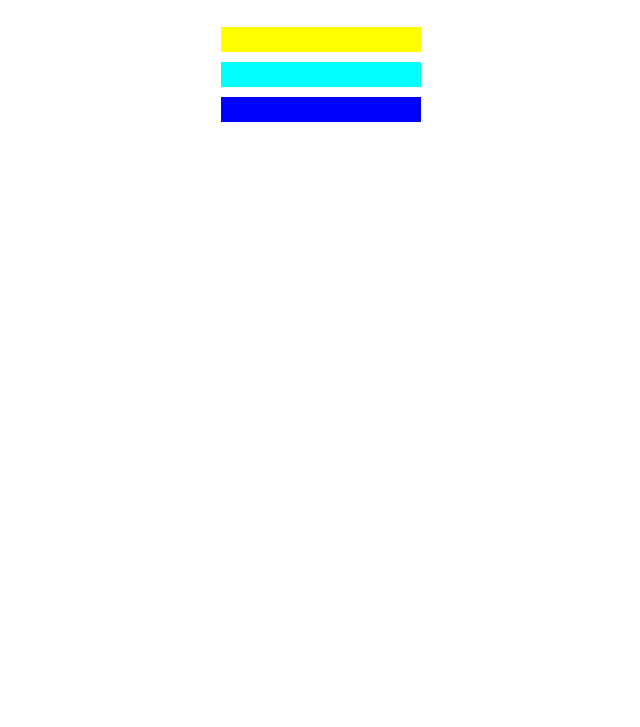
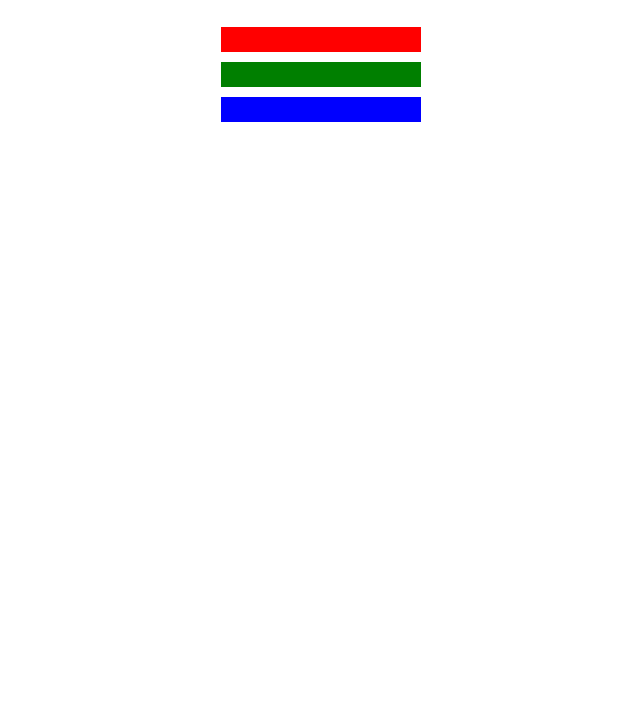
Before and after one commit to jeffvital/CSS-Color-Markers, a plain HTML site: page index.html in a window 1280 px wide. Shown: the part 73-800 px from the top of the page, without its empty margins (319-959 px from the left). Drawn offline with Linux system fonts and the light colour scheme.

Commit message:
learning about colors hsl, hex, gradient colors

```diff
--- a/index.html
+++ b/index.html
@@ -10,9 +10,9 @@
   <body>
     <h1>CSS Color Markers</h1>
     <div class="container">
-      <div class="marker one"></div>
-        <div class="marker two"></div>
-        <div class="marker three"></div>
+      <div class="marker red"></div>
+      <div class="marker green"></div>
+      <div class="marker blue"></div>
     </div>
   </body>
 </html>
--- a/styles.css
+++ b/styles.css
@@ -8,16 +8,16 @@ h1 {
   margin: 10px auto;
 }
 
-.one {
-  background-color: rgb(255, 255, 0);
+.red {
+  background: rgb(255, 0, 0);
 }
 
-.two {
-  background-color: rgb(0, 255, 255);
+.green {
+  background-color: #007F00;
 }
 
-.three {
-  background-color: rgb(0, 0, 255);
+.blue {
+  background-color: hsl(240, 100%, 50%);
 }
 
 .container {
```
